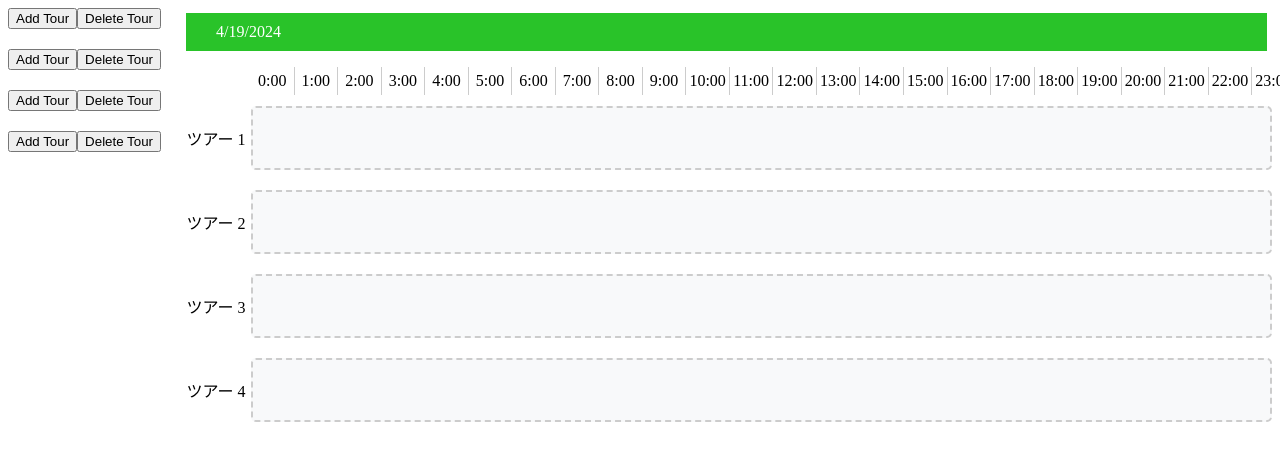
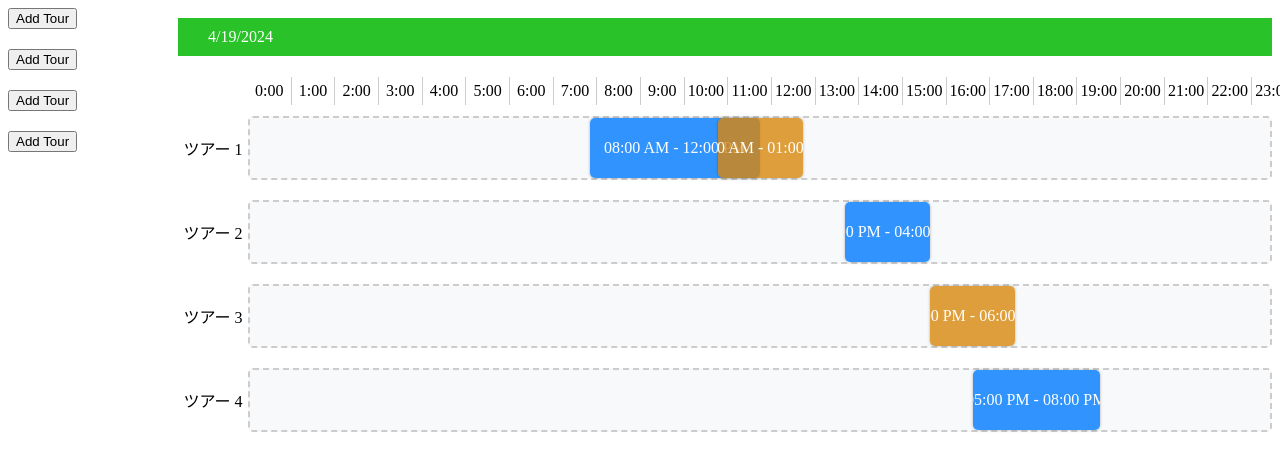
Before and after one commit to okuyama-code/drag-and-drop-pra, a React (Create React App) app: page / in a window 1280 px wide. Shown: the top 470 px of the page. Built offline with nearby package versions, Linux system fonts and the light colour scheme.

Commit message:
レイアウト調整

```diff
--- a/src/App.tsx
+++ b/src/App.tsx
@@ -120,17 +120,19 @@ const DragAndDropList: React.FC = () => {
     <>
       <div style={{ display: 'flex' }}>
         <div style={{ flexGrow: 1, display: 'flex' }}>
-          <div style={{ marginRight: '20px' }}>
+          {/* =============== sidebar ===================== */}
+          <div style={{ width: "150px", marginRight: '20px' }}>
             {tours.map(tour => (
               <div key={tour.id} style={{ marginBottom: '20px' }}>
                 <button onClick={() => handleAddTour(tour.date)}>Add Tour</button>
-                <button onClick={() => handleDeleteTour(tour.id)}>Delete Tour</button>
               </div>
             ))}
           </div>
+          {/* =============== sidebar ===================== */}
+
+          {/* ================== main ===================== */}
           <div style={{ flexGrow: 1 }}>
-            <div style={{ display: 'flex', flexDirection: 'column' }}>
-              <div style={{ backgroundColor: "rgb(41, 195, 41)", padding: "10px 30px", color: "white", margin: "5px" }}>
+            <div style={{ backgroundColor: "rgb(41, 195, 41)", padding: "10px 30px", color: "white", margin: "10px 0" }}>
                 <span style={{ marginRight: '10px' }}>{tours[0].date.toLocaleDateString()}</span>
               </div>
             <div style={{ display: 'flex' }}>
@@ -162,12 +164,48 @@ const DragAndDropList: React.FC = () => {
                     backgroundColor: '#f8f9fa',
                   }}
                 >
-                    {/* ... */}
+                  {tour.operations.length === 0 ? (
+                    <p style={{ color: '#999' }}>Drag and drop operations here</p>
+                  ) : (
+                    tour.operations.map(operation => {
+                      const operationDuration = operation.endTime.getTime() - operation.startTime.getTime();
+                      const operationStartTimePercentage = (operation.startTime.getHours() * 60 + operation.startTime.getMinutes()) / (24 * 60) * 100;
+                      const operationWidthPercentage = (operationDuration / (24 * 60 * 60 * 1000)) * 100;
+                      const backgroundColor = operation.car_model === 'xx' ? 'rgb(0, 123, 255, 0.8)' : 'rgba(218, 136, 13, 0.8)';
+                      return (
+                        <div
+                          key={operation.id}
+                          style={{
+                            position: 'absolute',
+                            left: `${operationStartTimePercentage}%`,
+                            width: `${operationWidthPercentage}%`,
+                            background: backgroundColor,
+                            color: '#fff',
+                            borderRadius: '5px',
+                            boxShadow: '0 0 3px rgba(0,0,0,0.3)',
+                            overflow: 'hidden',
+                            whiteSpace: 'nowrap',
+                            textOverflow: 'ellipsis',
+                            cursor: 'pointer',
+                            display: 'flex',
+                            justifyContent: 'center',
+                            alignItems: 'center',
+                            height: '100%',
+                          }}
+                          draggable
+                          onDragStart={e => handleDragStart(e, operation.id, true)}
+                        >
+                          {`${operation.startTime.toLocaleTimeString([], { hour: '2-digit', minute: '2-digit' })} - ${operation.endTime.toLocaleTimeString([], { hour: '2-digit', minute: '2-digit' })}`}
+                        </div>
+                      );
+                    })
+                  )}
                 </div>
               </div>
             ))}
           </div>
-          </div>
+          {/* ================== main ===================== */}
+
         </div>
       </div>
     </>
```
Lines whose indentation alone changed are shown as unchanged.
